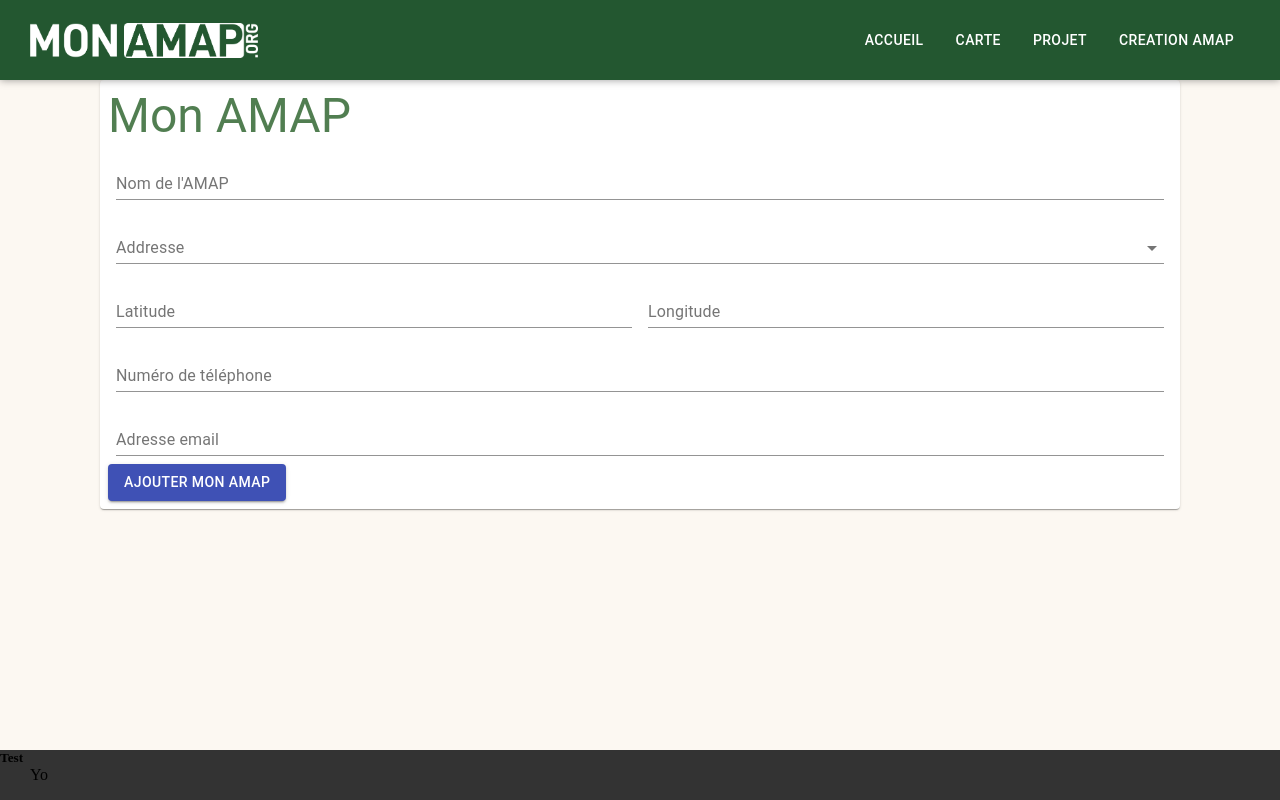
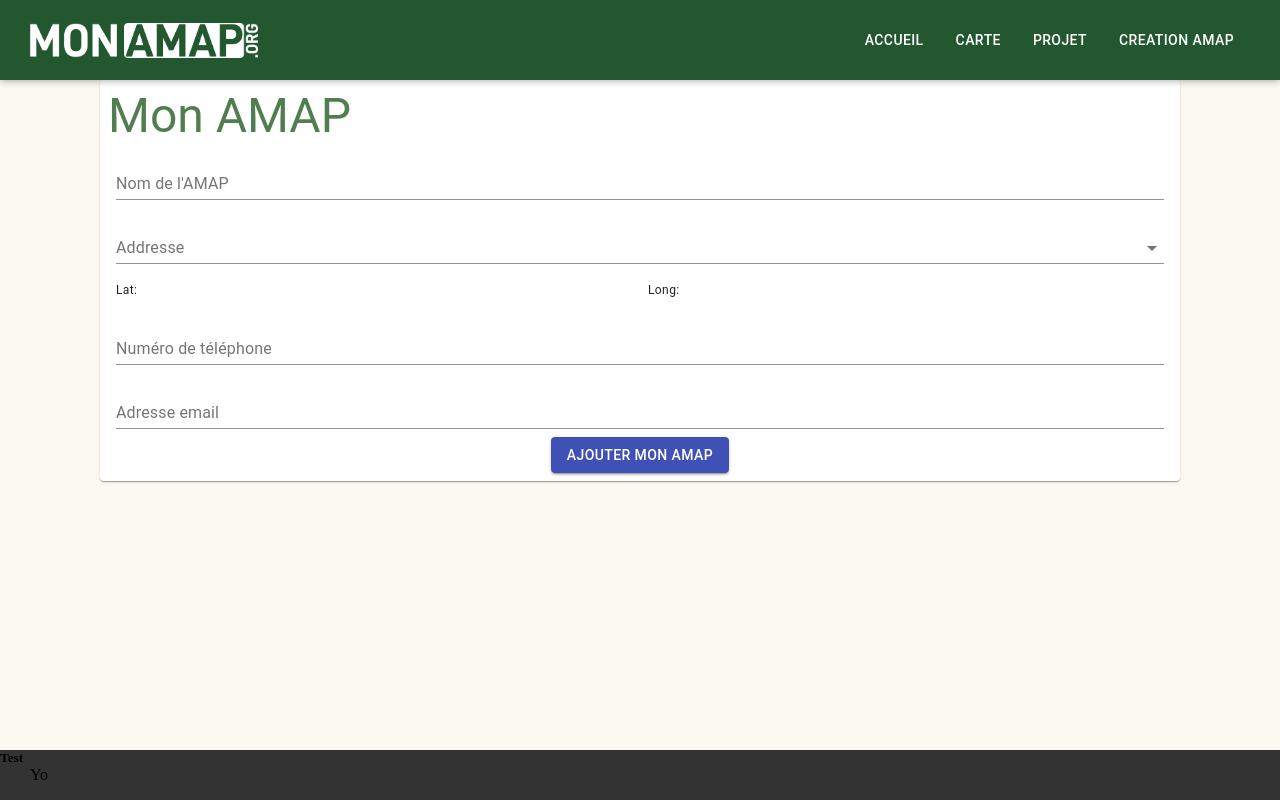
Before and after one commit to PaulFarault/ece-ppe, a Next.js app in the folder front-end/: page /nouvelle in a window 1280 px wide. Built offline with nearby package versions, Linux system fonts and the light colour scheme.

Commit message:
front: replace lat long textField by typo

```diff
--- a/front-end/components/CreationForm.jsx
+++ b/front-end/components/CreationForm.jsx
@@ -113,22 +113,10 @@ export default () => {
 
             </Grid>
             <Grid item xs={6}>
-              <TextField
-                id="lat"
-                label="Latitude"
-                fullWidth
-                value={lat}
-                onChange={e => setLat(e.target.value)}
-              />
+              <Typography variant="caption">Lat: {lat}</Typography>
             </Grid>
             <Grid item xs={6}>
-              <TextField
-                id="long"
-                label="Longitude"
-                fullWidth
-                value={long}
-                onChange={e => setLong(e.target.value)}
-              />
+              <Typography variant="caption">Long: {long}</Typography>
             </Grid>
             <Grid item xs={12}>
               <TextField
@@ -148,6 +136,7 @@ export default () => {
                 onChange={e => setEmail(e.target.value)}
               />
             </Grid>
+            <div style={{ textAlign: "center", width: "100%" }}>
               <Button
                 variant="contained"
                 type="submit"
@@ -155,6 +144,7 @@ export default () => {
               >
                 Ajouter mon AMAP
               </Button>
+            </div>
           </Grid>
         </Paper>
         <Snackbar open={open} autoHideDuration={6000} onClose={handleClose}>
```
Lines whose indentation alone changed are shown as unchanged.
